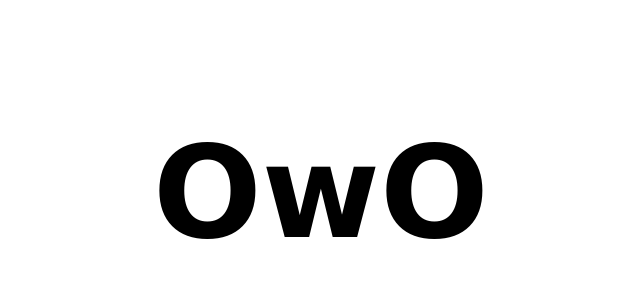
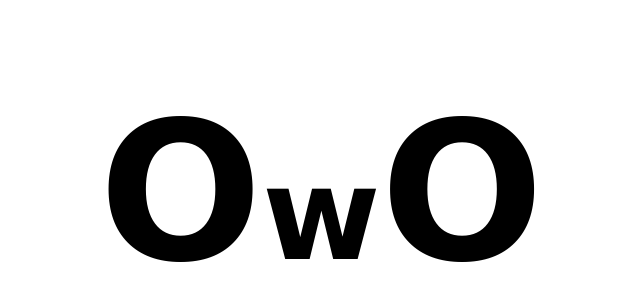
Before and after one commit to ChairmanMeow-Mix/web, a plain HTML site: page docs/index.html in a window 1280 px wide. Shown: the part 208-515 px from the top of the page, without its empty margins (319-959 px from the left). Drawn offline with Linux system fonts and the light colour scheme; a web font is replaced by a local one.

Commit message:
made eyes bigger

```diff
--- a/docs/index.html
+++ b/docs/index.html
@@ -13,7 +13,7 @@
 	</head>
 
 	<body>
-		<h1> OwO </h1>
+		<h1> <span class="o">O</span>w<span class="o">O</span> </h1>
 	</body>
 
 		<script type="text/javascript">
--- a/docs/style.css
+++ b/docs/style.css
@@ -24,6 +24,10 @@ body h1 {
 	animation-timing-function: linear;
 }
 
+body h1 .o {
+	font-size: 1.5em;
+}
+
 @keyframes spin {
 	0% { transform: rotate(0deg); }
 	100% { transform: rotate(360deg); }
```
